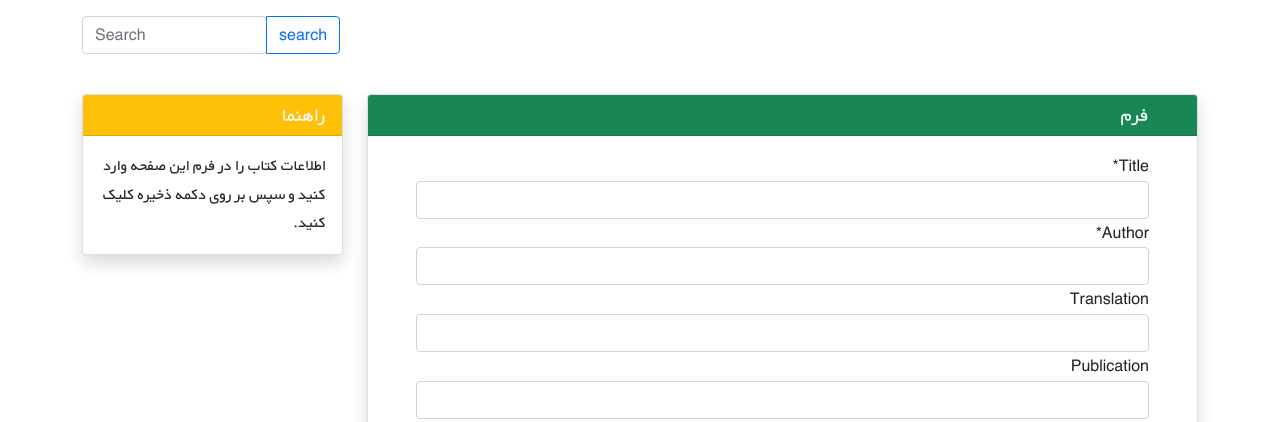
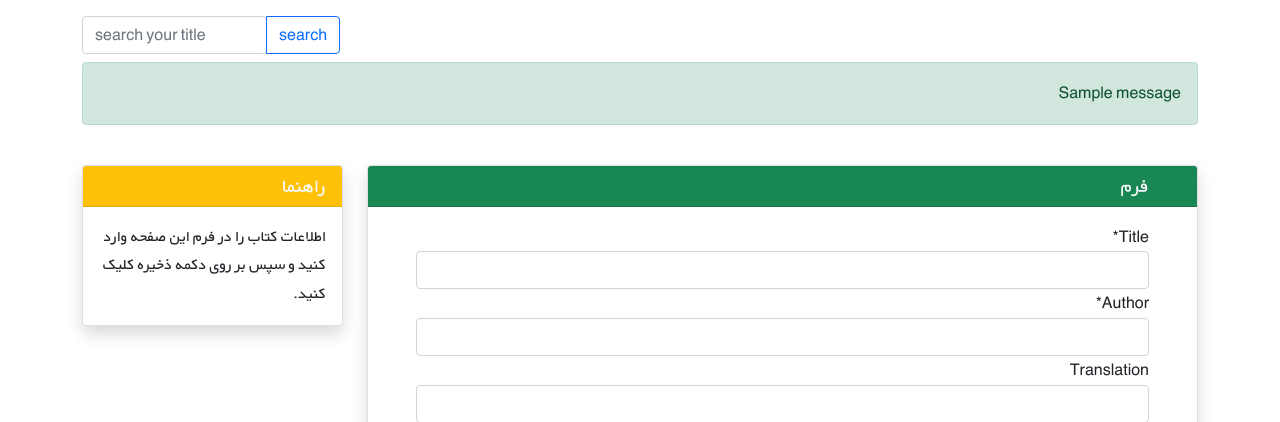
Before and after one commit to alireza2276/Bookyar, a Django app: page /book/new in a window 1280 px wide. Shown: the part 61-483 px from the top of the page. Run offline with Django 4.2, Linux system fonts and the light colour scheme; a user stored in the database is signed in; tables that the repository leaves empty hold one stand-in row (values such as "Sample post"); one stand-in notice (Sample message) is shown; some libraries are stand-ins or nearby versions.

Commit message:
add messages to header and comment and update and create book

```diff
--- a/books/views.py
+++ b/books/views.py
@@ -3,9 +3,11 @@ from django.contrib.auth.mixins import LoginRequiredMixin, UserPassesTestMixin
 from django.shortcuts import render, get_object_or_404
 from django.urls import reverse_lazy
 from django.views.generic import TemplateView, ListView, DetailView, CreateView, UpdateView, DeleteView
-
+from django.contrib.messages.views import SuccessMessageMixin
 from books.forms import CommentForm
 from books.models import Book, Category
+from django.utils.translation import gettext_lazy as _
+from django.contrib import messages
 
 
 class BooksListView(ListView):
@@ -33,6 +35,7 @@ def book_detail_view(request, pk):
             new_comment.book = book
             new_comment.user = request.user
             new_comment.save()
+            messages.success(request, _('Your comment successfully added'))
             comment_form = CommentForm()
     else:
         comment_form = CommentForm()
@@ -41,10 +44,11 @@ def book_detail_view(request, pk):
                   {'book': book, 'comments': book_comment, 'comment_form': comment_form})
 
 
-class BooksCreateView(LoginRequiredMixin, CreateView):
+class BooksCreateView(LoginRequiredMixin, SuccessMessageMixin, CreateView):
     model = Book
     fields = ['title', 'author', 'translation', 'publication', 'price', 'discount', 'image', 'description']
     template_name = 'books/books_create.html'
+    success_message = _('Your book successfully added')
 
     def form_valid(self, form):
         book = form.save(commit=False)
@@ -53,10 +57,11 @@ class BooksCreateView(LoginRequiredMixin, CreateView):
         return super().form_valid(form)
 
 
-class BooksUpdateView(LoginRequiredMixin, UserPassesTestMixin, UpdateView):
+class BooksUpdateView(LoginRequiredMixin, SuccessMessageMixin, UserPassesTestMixin, UpdateView):
     model = Book
     fields = ['title', 'author', 'translation', 'publication', 'price', 'discount', 'image', 'description']
     template_name = 'books/books_update.html'
+    success_message = _('Your book successfully updated')
 
     def test_func(self):
         obj = self.get_object()
--- a/pages/templates/pages/header.html
+++ b/pages/templates/pages/header.html
@@ -48,8 +48,24 @@
 </nav>
 <div class="input-group container mt-3" style="">
     <form action="{% url 'search_books' %}" method="get" autocomplete="on">
-        <input name="q" type="search" class="form-control rounded" placeholder="Search" aria-label="Search"
+        <input name="q" type="search" class="form-control rounded" placeholder="{% translate 'search your title' %}"
+               aria-label="Search"
                aria-describedby="search-addon"/>
     </form>
-    <button type="button" class="btn btn-outline-primary">search</button>
+    <button type="button" class="btn btn-outline-primary">{% translate 'search' %}</button>
 </div>
+
+<div class="mt-2" dir="rtl">
+    {% if messages %}
+
+        <div class="container">
+
+            {% for message in messages %}
+                <div class="alert alert-{{ message.tags }}">{{ message }}</div>
+            {% endfor %}
+
+        </div>
+
+
+    {% endif %}
+</div>
```
Also changed, not shown: Bookyar/settings.py (+8 -0 lines), books/locale/fa/LC_MESSAGES/django.po, pages/locale/fa/LC_MESSAGES/django.po, 2 other files.
